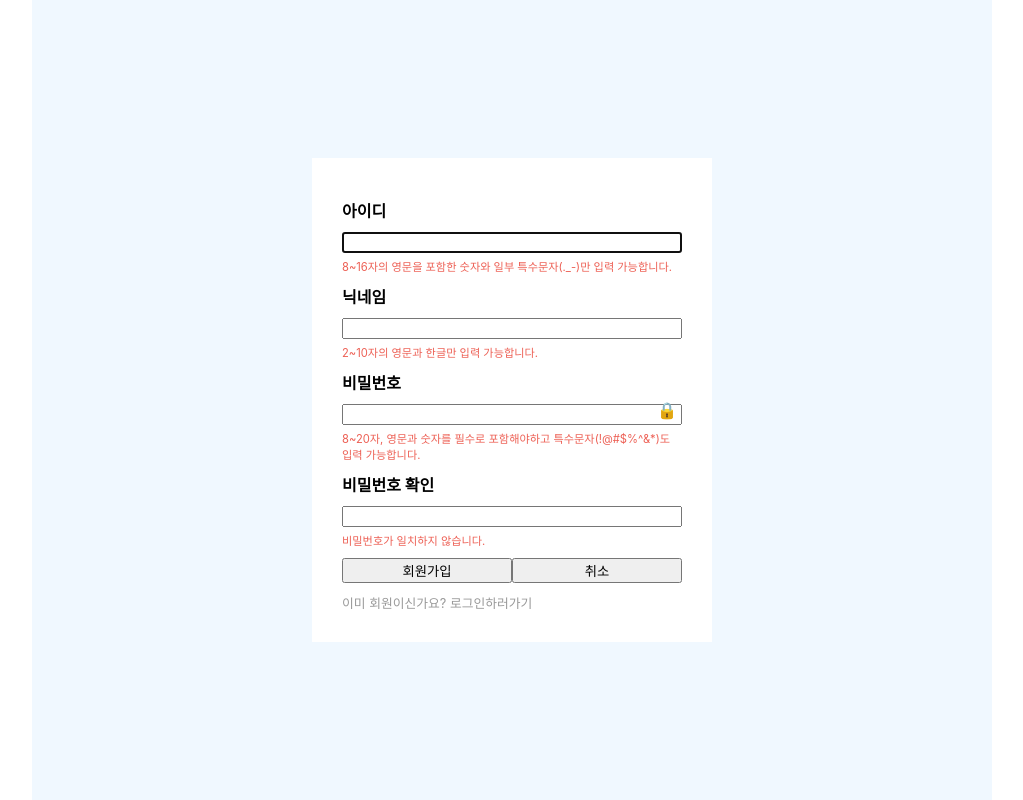
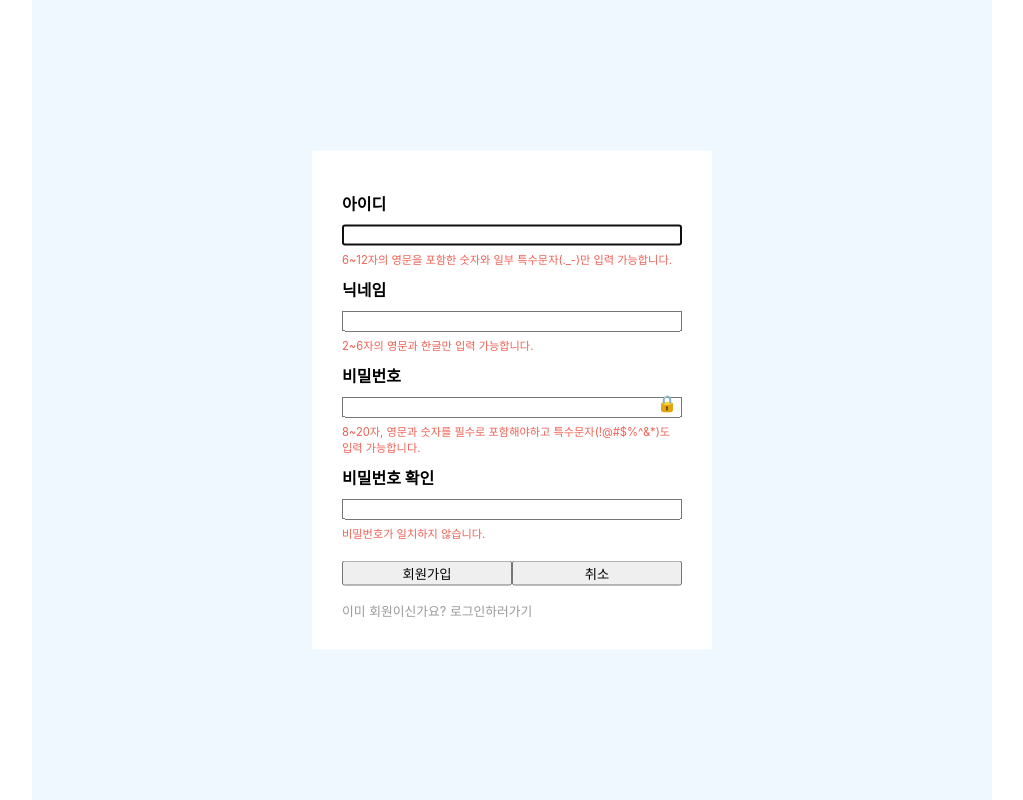
Before and after one commit to hanghae99-week6-team3/FE, a React (Create React App) app: page /join in a window 1280 px wide. Shown: the whole page, without its empty margins (128-1151 px from the left). Built offline with nearby package versions, Linux system fonts and the light colour scheme.

Commit message:
#2 파일 분리로 인한 임포트

```diff
--- a/src/pages/Join.jsx
+++ b/src/pages/Join.jsx
@@ -2,9 +2,18 @@ import axios from "axios";
 import React from "react";
 import { useState } from "react";
 import { useNavigate } from "react-router-dom";
-import styled from "styled-components";
 import { server_url } from "../app/slice";
 import Layout from "../components/common/Layout";
+import {
+  RED,
+  GREEN,
+  StForm,
+  StInputGroup,
+  StButtonGroup,
+  StLock,
+  StHelper,
+  StAlreadyUser,
+} from "../components/elements/StyledLogin";
 
 const Join = () => {
   const navigate = useNavigate();
@@ -18,10 +27,6 @@ const Join = () => {
 
   //아이콘 클릭시 비밀번호 보이게 하기
   const [lock, setLock] = useState(true);
-
-  //컬러값 상수
-  const RED = "#ED6055";
-  const GREEN = "#34A853";
 
   //ID 중복확인 함수
   const checkId = (userId) => {
@@ -39,13 +44,13 @@ const Join = () => {
 
   //ID 유효성 검사 함수
   const isId = (value) => {
-    const regExp = /^(?=.*[a-zA-Z])[-a-zA-Z0-9_.]{8,16}$/;
+    const regExp = /^(?=.*[a-zA-Z])[-a-zA-Z0-9_.]{6,12}$/;
     return regExp.test(value);
   };
 
   //닉네임 유효성 검사 함수
   const isNickname = (value) => {
-    const regExp = /^(?=.*[a-zA-Z가-힣])[a-zA-Z가-힣]{2,10}$/;
+    const regExp = /^(?=.*[a-zA-Z가-힣])[a-zA-Z가-힣]{2,6}$/;
     return regExp.test(value);
   };
 
@@ -88,12 +93,12 @@ const Join = () => {
 
   return (
     <Layout>
-      <StJoinForm onSubmit={onSubmitHandler}>
+      <StForm onSubmit={onSubmitHandler}>
         <StInputGroup>
           <label>아이디</label>
           <input type="text" autoFocus name="userId" value={joinUser.userId} onChange={onChangeHandler} />
           {!isId(joinUser.userId) ? (
-            <StHelper color={RED}>8~16자의 영문을 포함한 숫자와 일부 특수문자(._-)만 입력 가능합니다.</StHelper>
+            <StHelper color={RED}>6~12자의 영문을 포함한 숫자와 일부 특수문자(._-)만 입력 가능합니다.</StHelper>
           ) : !checkId() ? (
             <StHelper color={RED}>중복된 아이디 입니다.</StHelper>
           ) : (
@@ -105,7 +110,7 @@ const Join = () => {
           <label>닉네임</label>
           <input type="text" name="nickname" value={joinUser.nickname} onChange={onChangeHandler} />
           {!isNickname(joinUser.nickname) ? (
-            <StHelper color={RED}>2~10자의 영문과 한글만 입력 가능합니다.</StHelper>
+            <StHelper color={RED}>2~6자의 영문과 한글만 입력 가능합니다.</StHelper>
           ) : !checkNickname() ? (
             <StHelper color={RED}>중복된 닉네임 입니다.</StHelper>
           ) : (
@@ -151,70 +156,9 @@ const Join = () => {
         <StAlreadyUser>
           이미 회원이신가요? <span onClick={() => navigate("/login")}>로그인하러가기</span>
         </StAlreadyUser>
-      </StJoinForm>
+      </StForm>
     </Layout>
   );
 };
 
-const StJoinForm = styled.form`
-  position: absolute;
-
-  width: 400px;
-  padding: 30px;
-  background-color: white;
-  top: 50%;
-  left: 50%;
-  transform: translate(-50%, -50%);
-`;
-
-const StInputGroup = styled.div`
-  position: relative;
-  display: flex;
-  flex-direction: column;
-
-  label {
-    font-weight: 700;
-  }
-
-  label,
-  input {
-    margin-top: 10px;
-  }
-`;
-
-const StButtonGroup = styled.div`
-  display: flex;
-  margin-top: 10px;
-
-  button {
-    width: 50%;
-  }
-`;
-
-const StLock = styled.div`
-  position: absolute;
-  margin-top: 40px;
-  margin-right: 5px;
-  right: 0;
-  cursor: pointer;
-`;
-
-const StHelper = styled.div`
-  margin-top: 5px;
-  font-size: 0.7rem;
-  color: ${(props) => props.color};
-`;
-
-const StAlreadyUser = styled.span`
-  display: inline-block;
-  margin-top: 10px;
-  font-size: 0.8rem;
-  color: #999;
-
-  span:hover {
-    cursor: pointer;
-    text-decoration-line: underline;
-  }
-`;
-
 export default Join;
```
